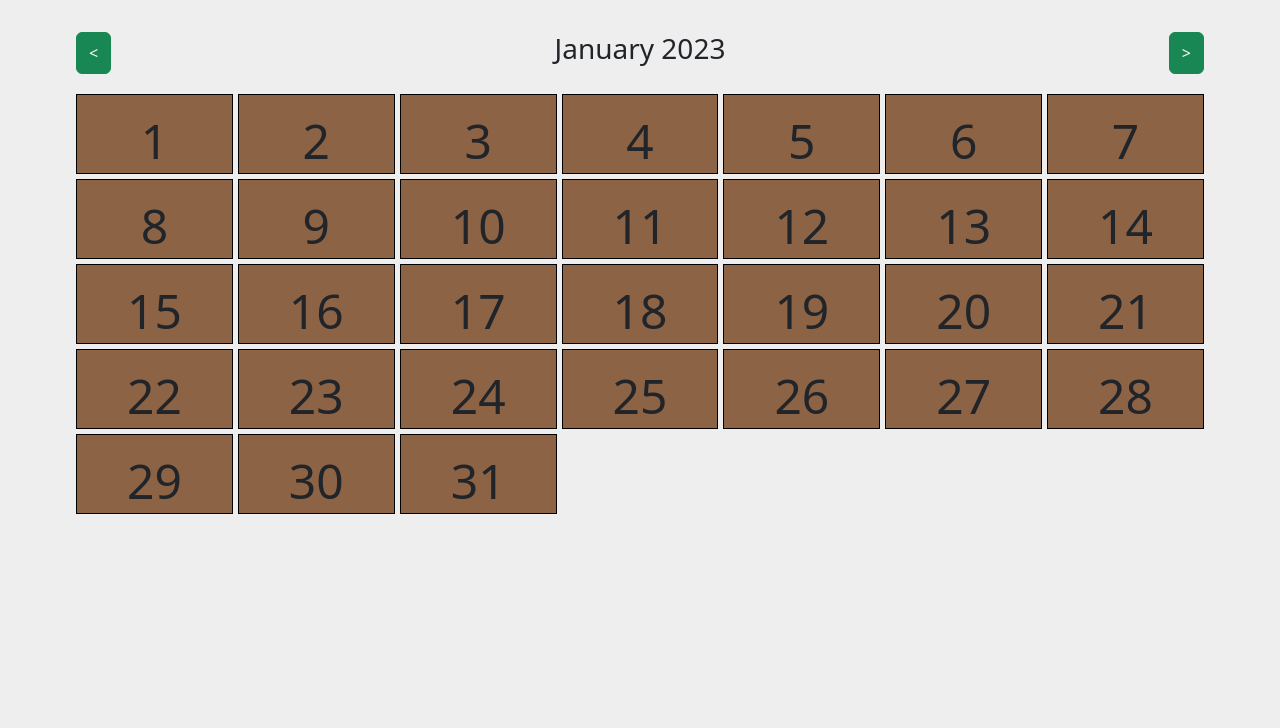
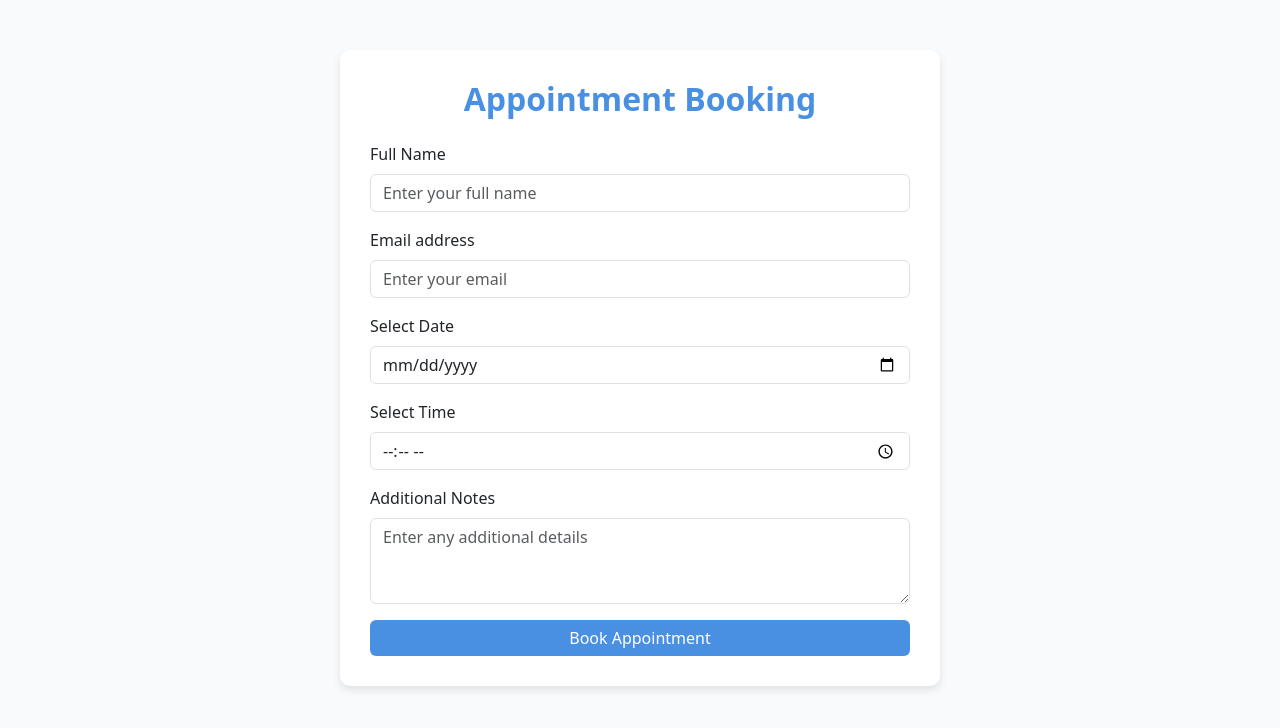
Before and after one commit to Xan1237/FeildManager, a website: page public/Graves.html in a window 1280 px wide. Drawn offline with nearby package versions, Linux system fonts and the light colour scheme.

Commit message:
bookings
added some backend functionality for the bookiings looking to make some final touch ups to some edges cases such as duplicate email adresses and so on.

```diff
--- a/public/Graves.html
+++ b/public/Graves.html
@@ -3,146 +3,68 @@
 <head>
     <meta charset="UTF-8">
     <meta name="viewport" content="width=device-width, initial-scale=1.0">
-    <title>2023 Calendar</title>
-    <link href="https://cdn.jsdelivr.net/npm/bootstrap@5.3.3/dist/css/bootstrap.min.css" rel="stylesheet">
+    <title>Appointment Booking</title>
+    <link href="https://cdn.jsdelivr.net/npm/bootstrap@5.3.0/dist/css/bootstrap.min.css" rel="stylesheet">
     <style>
         body {
-            background-color: #eee;
-            display: flex;
-            justify-content: center;
-            min-height: 100vh;
-            margin: 0;
-            padding: 0;
+            background-color: #f9fafc;
         }
-        .container.calendar {
-            margin-top:4vh;
-            max-width: 90vw; /* Ensure it doesn't overflow on smaller screens */
-            width: 100%;
-            text-align: center;
+        .container {
+            max-width: 600px;
+            margin-top: 50px;
+            padding: 30px;
+            background: #ffffff;
+            border-radius: 10px;
+            box-shadow: 0 4px 8px rgba(0, 0, 0, 0.1);
         }
-        .calendar-header {
-            display: flex;
-            justify-content: space-between;
-            margin-bottom: 20px;
+        h2 {
+            color: #4a90e2;
+            font-weight: bold;
         }
-        .calendar-days {
-            display: grid;
-            grid-template-columns: repeat(7, 1fr);
-            text-align: center;
-            row-gap: 5px;
-            column-gap: 5px;
+        .form-label {
+            font-weight: 500;
         }
-        .day {
-            padding: 10px;
-            border: 1px solid black;
-            height: 10vh;
-            display: flex;
-            width: 100%;
-            justify-content: center;
-            text-align: center;
-            font-size: 3rem;
+        .btn-primary {
+            background-color: #4a90e2;
+            border: none;
         }
-        @media (max-width: 700px) {
-            .day {
-                font-size: 1.5rem;
-                height: auto;
+        .btn-primary:hover {
+            background-color: #357ab7;
         }
+        .form-control:focus {
+            border-color: #4a90e2;
+            box-shadow: 0 0 0 0.2rem rgba(74, 144, 226, 0.25);
         }
-        @media (max-width: 500px) {
-            .day {
-                font-size: 1rem;
-                height: auto;
-        }
-        @media (max-width: 372px) {
-            .day {
-                font-size: 0.6rem;
-                height: auto;
-        }
-        }
-        }
-        .day.empty {
-            background-color: #8d6346;
-            border-color: black;
-        }
-        .day.filled {
-            background-color: #8d6346;
-        }
-
     </style>
 </head>
 <body>
-    <div class="container calendar">
-        <!-- Calendar Header -->
-        <div class="calendar-header">
-            <button class="btn btn-success" id="prevMonth">&lt;</button>
-            <h3 id="monthYear"></h3>
-            <button class="btn btn-success" id="nextMonth">&gt;</button>
-        </div>
-
-        <!-- Calendar Days -->
-        <div class="calendar-days" id="calendarDays">
-            <!-- Days will be dynamically generated -->
-        </div>
+    <div class="container">
+        <h2 class="text-center mb-4">Appointment Booking</h2>
+        <form>
+            <div class="mb-3">
+                <label for="name" class="form-label">Full Name</label>
+                <input type="text" class="form-control" id="name" placeholder="Enter your full name" required>
+            </div>
+            <div class="mb-3">
+                <label for="email" class="form-label">Email address</label>
+                <input type="email" class="form-control" id="email" placeholder="Enter your email" required>
+            </div>
+            <div class="mb-3">
+                <label for="date" class="form-label">Select Date</label>
+                <input type="date" class="form-control" id="date" required>
+            </div>
+            <div class="mb-3">
+                <label for="time" class="form-label">Select Time</label>
+                <input type="time" class="form-control" id="time" required>
+            </div>
+            <div class="mb-3">
+                <label for="notes" class="form-label">Additional Notes</label>
+                <textarea class="form-control" id="notes" rows="3" placeholder="Enter any additional details"></textarea>
+            </div>
+            <button type="submit" class="btn btn-primary w-100">Book Appointment</button>
+        </form>
     </div>
 
-    <script>
-        const monthNames = [
-            "January", "February", "March", "April", "May", "June",
-            "July", "August", "September", "October", "November", "December"
-        ];
-        const currentYear = 2023;
-        let currentMonth = 0;
-
-        const monthYearLabel = document.getElementById("monthYear");
-        const calendarDays = document.getElementById("calendarDays");
-
-        function generateCalendar(year, month) {
-            calendarDays.innerHTML = "";
-            const firstDay = new Date(year, month, 1).getDay();
-            const daysInMonth = new Date(year, month + 1, 0).getDate();
-
-            // Display the month and year
-            monthYearLabel.textContent = `${monthNames[month]} ${year}`;
-
-            // Add empty days for padding before the first day
-            for (let i = 0; i < firstDay; i++) {
-                const emptyDiv = document.createElement("div");
-                emptyDiv.className = "day empty";
-                calendarDays.appendChild(emptyDiv);
-            }
-
-            // Add days of the month
-            for (let day = 1; day <= daysInMonth; day++) {
-                const dayDiv = document.createElement("div");
-                const p = document.createElement("p");
-                dayDiv.className = "day filled";
-                dayDiv.textContent = day;
-                calendarDays.appendChild(dayDiv);
-            }
-        }
-
-        document.getElementById("prevMonth").addEventListener("click", () => {
-            if (currentMonth === 0) {
-                currentMonth = 11;
-            } else {
-                currentMonth -= 1;
-            }
-            generateCalendar(currentYear, currentMonth);
-        });
-
-        document.getElementById("nextMonth").addEventListener("click", () => {
-            if (currentMonth === 11) {
-                currentMonth = 0;
-            } else {
-                currentMonth += 1;
-            }
-            generateCalendar(currentYear, currentMonth);
-        });
-
-        // Initialize the calendar with January 2023
-        generateCalendar(currentYear, currentMonth);
-    </script>
-
-    <script src="https://cdn.jsdelivr.net/npm/bootstrap@5.3.3/dist/js/bootstrap.bundle.min.js"></script>
+    <script src="https://cdn.jsdelivr.net/npm/bootstrap@5.3.0/dist/js/bootstrap.bundle.min.js"></script>
 </body>
 </html>
```
Also changed, not shown: app.js (+72 -18 lines), public/Conrose.html (+8 -4 lines), public/fieldBooking.js (added, +26 -0 lines).
